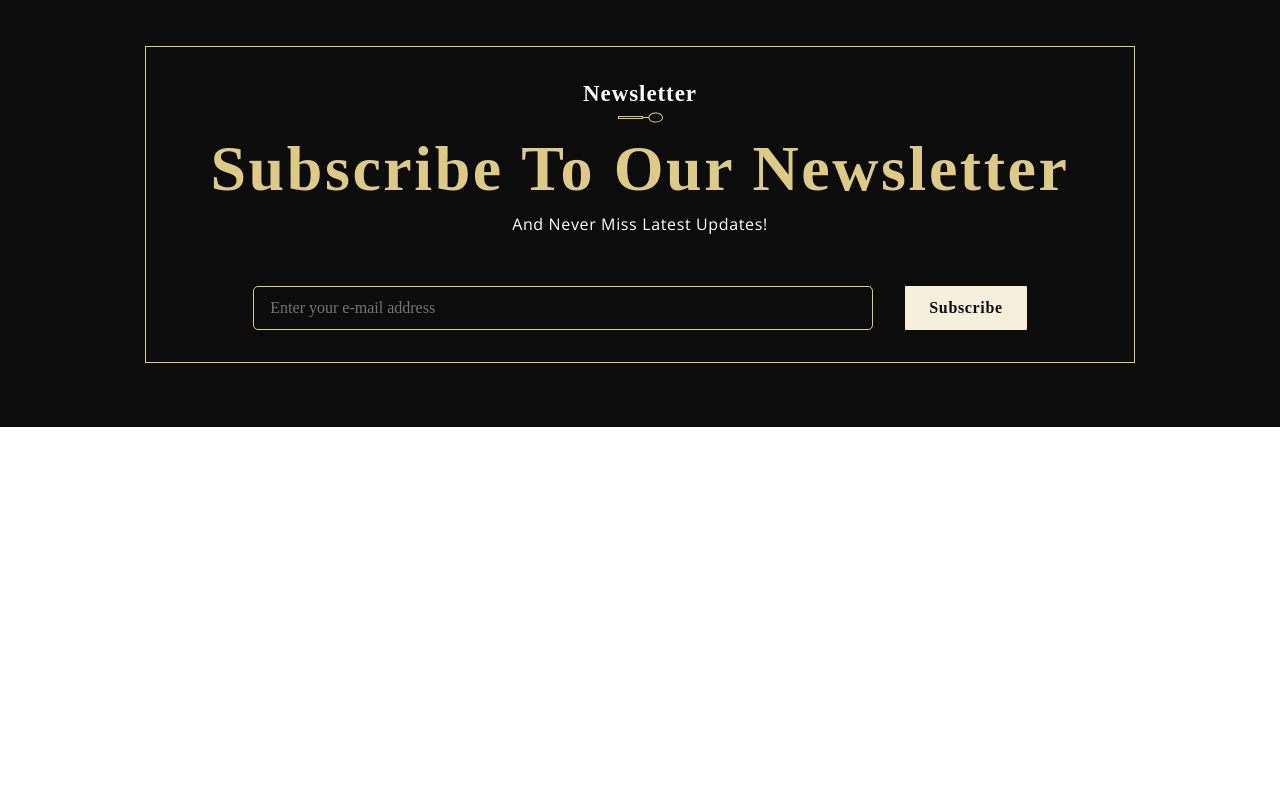
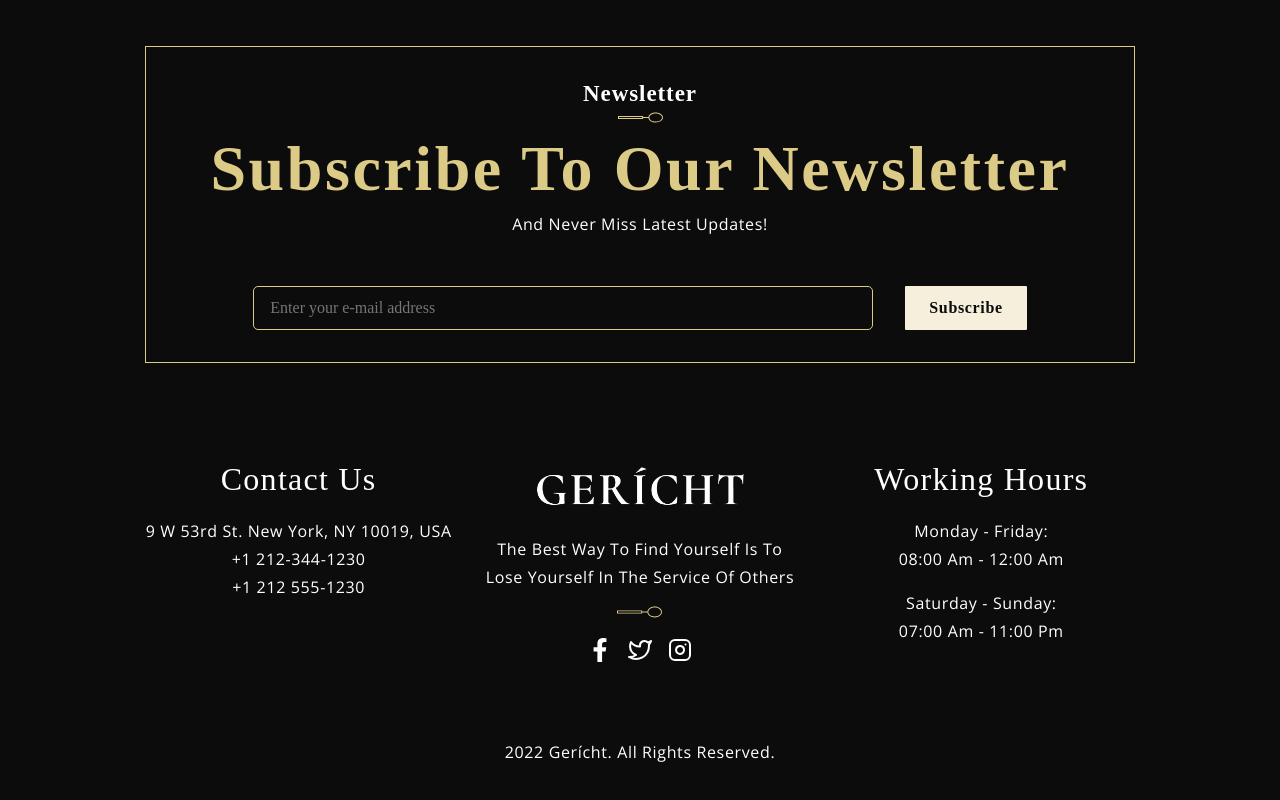
Before and after one commit to asbestosworm43/restaurantProj-JSM, a React (Create React App) app: page / in a window 1280 px wide. Shown: the part 8025-8825 px from the top of the page. Before the commit the page ends 8452 px from the top, so only its background shows below. Built offline with nearby package versions, Linux system fonts and the light colour scheme; grey boxes are pictures that could not be loaded; a web font is replaced by a local one.

Commit message:
finished footer

```diff
--- a/src/container/Footer/Footer.css
+++ b/src/container/Footer/Footer.css
@@ -11,3 +11,90 @@
   background: var(--color-black);
   padding-top: 0;
 }
+
+.app__footer-links {
+  width: 100%;
+  display: flex;
+  justify-content: space-between;
+  align-items: flex-start;
+
+  margin-top: 5rem;
+  padding: 0 2rem;
+}
+
+.app__footer-links_contact,
+.app__footer-links_logo,
+.app__footer-links_work {
+  flex: 1;
+  margin: 1rem;
+  text-align: center;
+}
+
+.app__footer-links_logo img:first-child {
+  width: 210px;
+  margin-bottom: 0.75rem;
+}
+
+.app__footer-links_work p:nth-child(2n + 1) {
+  margin-bottom: 1rem;
+}
+
+.app__footer-links_icons {
+  margin-top: 0.5rem;
+}
+
+.app__footer-links_icons svg {
+  color: var(--color-white);
+  margin: 0.5rem;
+  font-size: 24px;
+  cursor: pointer;
+}
+
+.app__footer-links_icons svg:hover {
+  color: var(--color-golden);
+}
+
+.app__footer-headtext {
+  font-family: var(--font-base);
+  color: var(--color-white);
+  font-weight: 400;
+  letter-spacing: 0.04em;
+  text-transform: capitalize;
+  line-height: 41.6px;
+  margin-bottom: 1rem;
+}
+
+.footer__copyright {
+  margin-top: 3rem;
+}
+
+@media screen and (min-width: 2000px) {
+  .app__footer-headtext {
+    font-size: 51px;
+    line-height: 61px;
+  }
+}
+
+@media screen and (max-width: 1150px) {
+  .app__footer-links {
+    align-items: center;
+    flex-direction: column;
+    padding: 0;
+  }
+  .app__footer-links_contact,
+  .app__footer-links_logo,
+  .app__footer-links_work {
+    margin: 2rem 0;
+    width: 100%;
+  }
+}
+@media screen and (max-width: 650px) {
+  .app__footer {
+    padding: 0 0 2rem 0;
+  }
+}
+@media screen and (max-width: 350px) {
+  .app__footer-links_logo img:first-child {
+    width: 80%;
+  }
+}
--- a/src/container/Footer/Footer.jsx
+++ b/src/container/Footer/Footer.jsx
@@ -1,14 +1,53 @@
 import React from "react";
 
 import { FooterOverlay, Newsletter } from "../../components";
-import { FiFaceBook, FiTwitter, FiInstagram } from "react-icons/fi";
+import { FaFacebookF } from "react-icons/fa";
+import { FiTwitter, FiInstagram } from "react-icons/fi";
 
 import "./Footer.css";
+import { images } from "../../constants";
 
 const Footer = () => (
   <div className="app__footer section__padding">
     <FooterOverlay />
     <Newsletter />
+
+    <div className="app__footer-links">
+      <div className="app__footer-links_contact">
+        <h1 className="app__footer-headtext">Contact Us</h1>
+        <p className="p__opensans">9 W 53rd St. New York, NY 10019, USA</p>
+        <p className="p__opensans">+1 212-344-1230</p>
+        <p className="p__opensans">+1 212 555-1230</p>
+      </div>
+      <div className="app__footer-links_logo">
+        <img src={images.gericht} alt="footer_logo" />
+        <p className="p__opensans">
+          The best way to find yourself is to lose yourself in the service of
+          others
+        </p>
+        <img
+          src={images.spoon}
+          alt="spoon"
+          className="spoon__img"
+          style={{ marginTop: "15px" }}
+        />
+        <div className="app__footer-links_icons">
+          <FaFacebookF />
+          <FiTwitter />
+          <FiInstagram />
+        </div>
+      </div>
+      <div className="app__footer-links_work">
+        <h1 className="app__footer-headtext">Working Hours</h1>
+        <p className="p__opensans">Monday - Friday:</p>
+        <p className="p__opensans">08:00 am - 12:00 am</p>
+        <p className="p__opensans">Saturday - Sunday:</p>
+        <p className="p__opensans">07:00 am - 11:00 pm</p>
+      </div>
+    </div>
+    <div className="footer__copyright">
+      <p className="p__opensans">2022 Gerícht. All rights reserved.</p>
+    </div>
   </div>
 );
 
```
